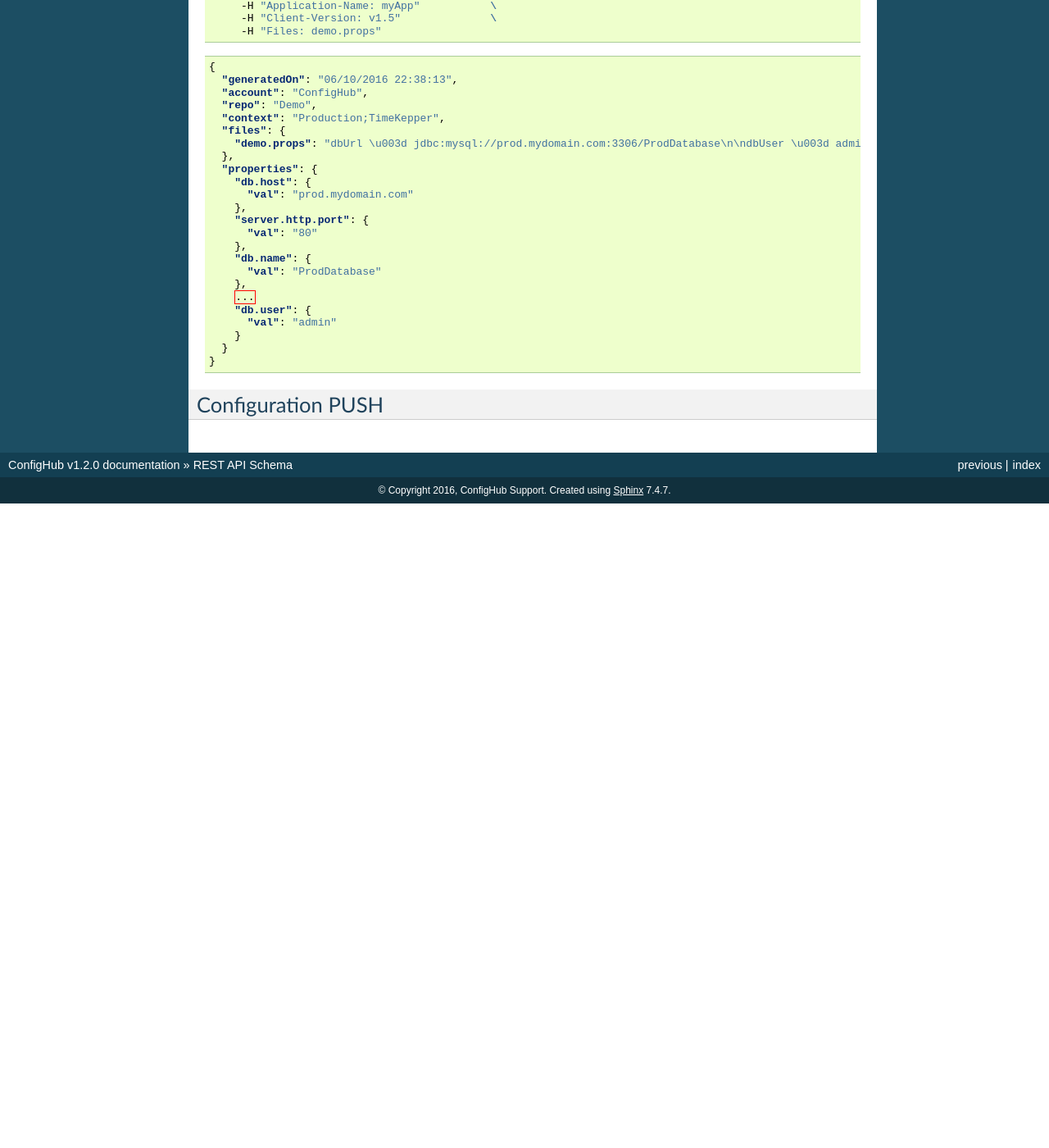
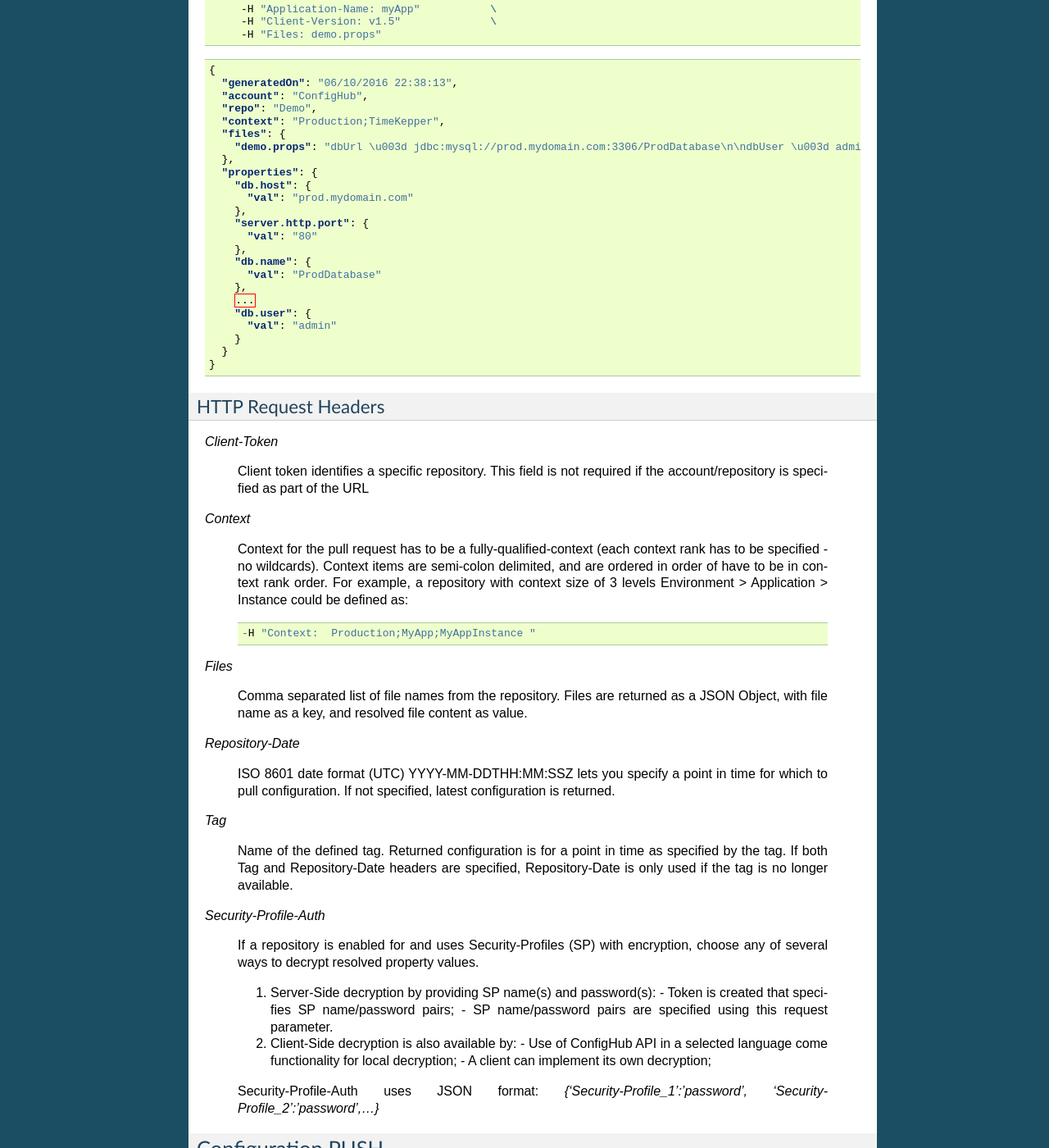
Before and after one commit to ConfigHubPub/Docs, a Sphinx documentation site: the page built from documentation/pages/api_schema.rst, in a window 1280 px wide and 1400 px high, scrolled down 562 px. Shown: the whole window at 82% size. Built offline with Sphinx 7.4.7, drawn with Linux system fonts in a browser that asks for light colours; pages that are not in the unit, such as notebooks, are missing from menus; before the commit the page ends 1176 px from its top, so only the background shows below that.

Commit message:
testing and experimenting

```diff
--- a/documentation/pages/api_schema.rst
+++ b/documentation/pages/api_schema.rst
@@ -17,7 +17,7 @@ Configuration PULL
 
 
 .. note:: - All data returned is in JSON format.
-          - All dates are expected and returned in ISO 8601 format (UTC): YYYY-MM-DDTHH:MM:SSZ.
+- All dates are expected and returned in ISO 8601 format (UTC): YYYY-MM-DDTHH:MM:SSZ.
           - All parameters are passed through HTTP header fields.
           - Method: GET
 
@@ -58,7 +58,50 @@ Configuration PULL
       }
     }
 
+
+
+HTTP Request Headers
+--------------------
+
+*Client-Token*
+
+   Client token identifies a specific repository. This field is not required if the account/repository is specified as part of the URL
+
+
+*Context*
+
+   Context for the pull request has to be a fully-qualified-context (each context rank has to be specified - no wildcards). Context items are semi-colon delimited, and are ordered in order of have to be in context rank order. For example, a repository with context size of 3 levels Environment > Application > Instance could be defined as::
+
+   -H "Context:  Production;MyApp;MyAppInstance "
+
+
+*Files*
+
+   Comma separated list of file names from the repository. Files are returned as a JSON Object, with file name as a key, and resolved file content as value.
+
+*Repository-Date*
+
+   ISO 8601 date format (UTC) YYYY-MM-DDTHH:MM:SSZ lets you specify a point in time for which to pull configuration. If not specified, latest configuration is returned.
+
+*Tag*
+
+   Name of the defined tag. Returned configuration is for a point in time as specified by the tag. If both Tag and Repository-Date headers are specified, Repository-Date is only used if the tag is no longer available.
+
+*Security-Profile-Auth*
+
+   If a repository is enabled for and uses Security-Profiles (SP) with encryption, choose any of several ways to decrypt resolved property values.
+
+   #. Server-Side decryption by providing SP name(s) and password(s):
+      - Token is created that specifies SP name/password pairs;
+      - SP name/password pairs are specified using this request parameter.
+
+   #. Client-Side decryption is also available by:
+      - Use of ConfigHub API in a selected language come functionality for local decryption;
+      - A client can implement its own decryption;
+
+   Security-Profile-Auth uses JSON format: `{'Security-Profile_1':'password', 'Security-Profile_2':'password',...}`
+
+
 .. _api-push:
-
 Configuration PUSH
 ~~~~~~~~~~~~~~~~~~
```
